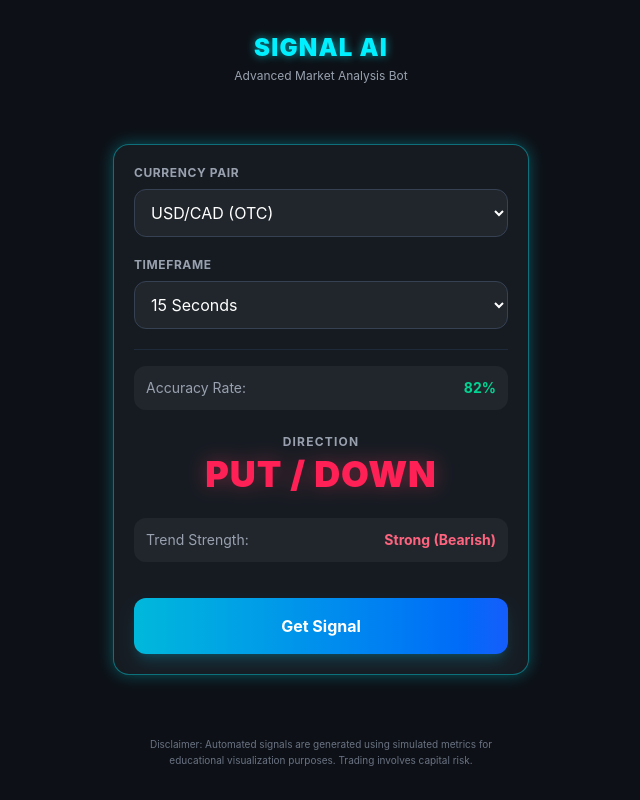
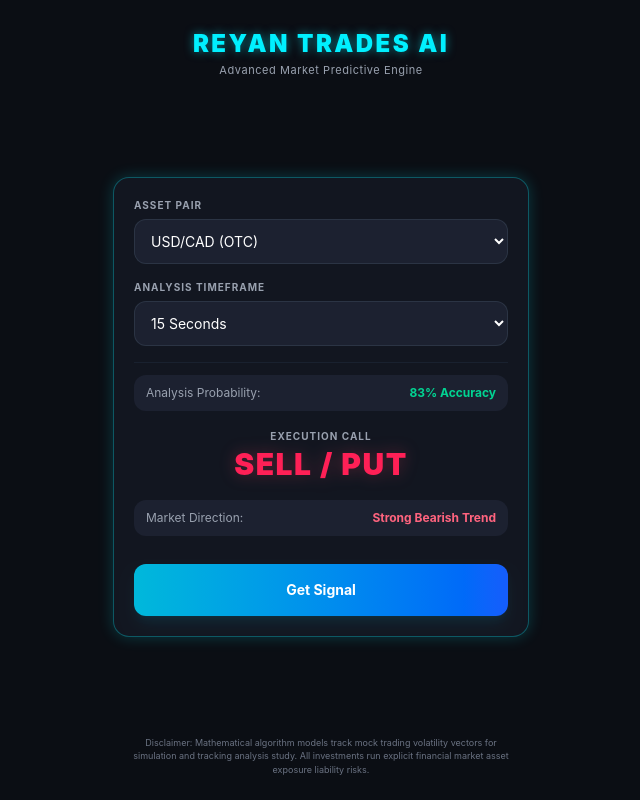
Before and after one commit to reyantradesAI/reyantrades-app, a plain HTML site: page index.html in a window 1280 px wide. Both pictures are taken after a click on the button "Get Signal". Shown: the whole page, without its empty margins (319-959 px from the left). Drawn offline with nearby package versions, Linux system fonts and the light colour scheme.

Commit message:
Update index.html

```diff
--- a/index.html
+++ b/index.html
@@ -4,134 +4,146 @@
     <meta charset="UTF-8">
     <meta name="viewport" content="width=device-width, initial-scale=1.0">
     <title>Reyan Trades AI</title>
+    <!-- Tailwind Engine -->
     <script src="https://cdn.jsdelivr.net/npm/@tailwindcss/browser@4"></script>
+    <!-- Telegram API Engine -->
     <script src="https://telegram.org/js/telegram-web-app.js"></script>
     <style>
         body {
-            background-color: #0d1117;
+            background-color: #0b0e14;
             color: #ffffff;
-            font-family: -apple-system, BlinkMacSystemFont, "Segoe UI", Roboto, Helvetica, Arial, sans-serif;
+            font-family: -apple-system, BlinkMacSystemFont, sans-serif;
         }
-        .neon-glow {
-            box-shadow: 0 0 15px rgba(0, 240, 255, 0.3);
-            border: 1px solid rgba(0, 240, 255, 0.4);
+        .cyber-border {
+            box-shadow: 0 0 15px rgba(0, 240, 255, 0.2);
+            border: 1px solid rgba(0, 240, 255, 0.3);
         }
-        .neon-text {
+        .neon-glow-text {
             color: #00f0ff;
-            text-shadow: 0 0 8px rgba(0, 240, 255, 0.6);
+            text-shadow: 0 0 10px rgba(0, 240, 255, 0.5);
         }
     </style>
 </head>
-<body class="p-4 flex flex-col justify-between h-screen max-w-md mx-auto">
+<body class="p-4 flex flex-col justify-between h-screen max-w-md mx-auto select-none">
 
-    <div class="text-center mt-4">
-        <h1 class="text-2xl font-black tracking-wider uppercase neon-text">Signal AI</h1>
-        <p class="text-xs text-gray-400 mt-1">Advanced Market Analysis Bot</p>
+    <!-- Brand Header -->
+    <div class="text-center mt-3">
+        <h1 class="text-2xl font-black tracking-widest uppercase neon-glow-text">Reyan Trades AI</h1>
+        <p class="text-[11px] text-gray-400 tracking-wider mt-0.5">Advanced Market Predictive Engine</p>
     </div>
 
-    <div class="bg-[#161b22] rounded-2xl p-5 my-auto neon-glow flex flex-col space-y-5">
+    <!-- Interface Workspace Box -->
+    <div class="bg-[#121620] rounded-2xl p-5 my-auto cyber-border flex flex-col space-y-4">
+
+        <!-- Asset Selector Dropdown -->
         <div>
-            <label class="block text-xs uppercase tracking-wider text-gray-400 font-bold mb-2">Currency Pair</label>
-            <select id="pairSelect" class="w-full bg-[#21262d] text-white border border-gray-700 rounded-xl p-3 focus:outline-none focus:border-[#00f0ff]">
+            <label class="block text-[10px] uppercase tracking-widest text-gray-400 font-bold mb-1.5">Asset Pair</label>
+            <select id="assetInput" class="w-full bg-[#1c2130] text-sm text-white border border-gray-700/60 rounded-xl p-3 focus:outline-none focus:border-[#00f0ff]">
                 <option value="USD/CAD-OTC">USD/CAD (OTC)</option>
                 <option value="EUR/USD-OTC">EUR/USD (OTC)</option>
-                <option value="GBP/USD">GBP/USD</option>
+                <option value="GBP/USD-OTC">GBP/USD (OTC)</option>
                 <option value="BTC/USDT">BTC/USDT</option>
             </select>
         </div>
 
+        <!-- Strategy Frame Selector Dropdown -->
         <div>
-            <label class="block text-xs uppercase tracking-wider text-gray-400 font-bold mb-2">Timeframe</label>
-            <select id="timeframeSelect" class="w-full bg-[#21262d] text-white border border-gray-700 rounded-xl p-3 focus:outline-none focus:border-[#00f0ff]">
+            <label class="block text-[10px] uppercase tracking-widest text-gray-400 font-bold mb-1.5">Analysis Timeframe</label>
+            <select id="timeframeInput" class="w-full bg-[#1c2130] text-sm text-white border border-gray-700/60 rounded-xl p-3 focus:outline-none focus:border-[#00f0ff]">
                 <option value="15s">15 Seconds</option>
                 <option value="1m">1 Minute</option>
                 <option value="5m">5 Minutes</option>
             </select>
         </div>
 
-        <div id="outputArea" class="hidden flex flex-col items-center justify-center py-4 border-t border-gray-800">
-            <div id="loader" class="flex flex-col items-center space-y-3">
-                <div class="animate-spin rounded-full h-12 w-12 border-t-2 border-b-2 border-[#00f0ff]"></div>
-                <p class="text-sm text-cyan-400 animate-pulse font-medium">Calculating entry point...</p>
+        <!-- Engine Calculation Panel -->
+        <div id="statusPanel" class="hidden flex flex-col items-center justify-center py-3 border-t border-gray-800/60">
+            <!-- Loading Indicator -->
+            <div id="loaderWidget" class="flex flex-col items-center space-y-3 py-2">
+                <div class="animate-spin rounded-full h-10 w-10 border-2 border-transparent border-t-2 border-t-[#00f0ff] border-b-2 border-b-[#00f0ff]"></div>
+                <p class="text-xs text-cyan-400 animate-pulse font-medium tracking-wide">Scanning market charts...</p>
             </div>
 
-            <div id="result" class="hidden w-full text-center space-y-4">
-                <div class="bg-[#21262d] p-3 rounded-xl flex justify-between items-center text-sm">
-                    <span class="text-gray-400">Accuracy Rate:</span>
-                    <span id="accuracyVal" class="font-bold text-emerald-400">82%</span>
+            <!-- Parsed Signal Metric Block -->
+            <div id="resultWidget" class="hidden w-full text-center space-y-3.5">
+                <div class="bg-[#1c2130] px-3 py-2.5 rounded-xl flex justify-between items-center text-xs">
+                    <span class="text-gray-400">Analysis Probability:</span>
+                    <span id="probabilityText" class="font-bold text-emerald-400">--</span>
                 </div>
 
-                <div class="py-2">
-                    <span class="block text-xs uppercase text-gray-400 font-bold tracking-widest mb-1">Direction</span>
-                    <span id="directionVal" class="text-4xl font-black tracking-wide">UP</span>
+                <div class="py-1">
+                    <span class="block text-[10px] uppercase text-gray-400 font-bold tracking-widest mb-0.5">Execution Call</span>
+                    <span id="signalCallText" class="text-3xl font-black tracking-wider">--</span>
                 </div>
 
-                <div class="bg-[#21262d] p-3 rounded-xl flex justify-between items-center text-sm">
-                    <span class="text-gray-400">Trend Strength:</span>
-                    <span id="strengthVal" class="font-bold text-[#00f0ff]">Strong</span>
+                <div class="bg-[#1c2130] px-3 py-2.5 rounded-xl flex justify-between items-center text-xs">
+                    <span class="text-gray-400">Market Direction:</span>
+                    <span id="strengthText" class="font-bold text-[#00f0ff]">--</span>
                 </div>
             </div>
         </div>
 
-        <button id="signalBtn" onclick="requestSignal()" class="w-full bg-gradient-to-r from-cyan-500 to-blue-600 hover:from-cyan-400 hover:to-blue-500 text-white font-bold p-4 rounded-xl transition duration-200 active:scale-98 shadow-lg shadow-cyan-500/20">
+        <!-- Activation Toggle Button -->
+        <button id="triggerBtn" onclick="processMarketSignal()" class="w-full bg-gradient-to-r from-cyan-500 to-blue-600 hover:from-cyan-400 hover:to-blue-500 text-white font-bold text-sm p-4 rounded-xl transition duration-200 active:scale-95 shadow-lg shadow-cyan-500/10">
             Get Signal
         </button>
     </div>
 
-    <div class="text-center mb-4 px-4">
-        <p class="text-[10px] text-gray-500 leading-relaxed">
-            Disclaimer: Automated signals are generated using simulated metrics for educational visualization purposes. Trading involves capital risk.
+    <!-- Footer System Notice -->
+    <div class="text-center mb-2 px-3">
+        <p class="text-[9px] text-gray-500 leading-normal">
+            Disclaimer: Mathematical algorithm models track mock trading volatility vectors for simulation and tracking analysis study. All investments run explicit financial market asset exposure liability risks.
         </p>
     </div>
 
     <script>
-        const tg = window.Telegram?.WebApp;
-        if (tg) {
-            tg.ready();
-            tg.expand();
+        const webapp = window.Telegram?.WebApp;
+        if (webapp) {
+            webapp.ready();
+            webapp.expand();
         }
 
-        function requestSignal() {
-            const outputArea = document.getElementById('outputArea');
-            const loader = document.getElementById('loader');
-            const result = document.getElementById('result');
-            const btn = document.getElementById('signalBtn');
+        function processMarketSignal() {
+            const statusPanel = document.getElementById('statusPanel');
+            const loaderWidget = document.getElementById('loaderWidget');
+            const resultWidget = document.getElementById('resultWidget');
+            const triggerBtn = document.getElementById('triggerBtn');
 
-            outputArea.classList.remove('hidden');
-            loader.classList.remove('hidden');
-            result.classList.add('hidden');
-            btn.disabled = true;
-            btn.classList.add('opacity-50');
+            statusPanel.classList.remove('hidden');
+            loaderWidget.classList.remove('hidden');
+            resultWidget.classList.add('hidden');
+            triggerBtn.disabled = true;
+            triggerBtn.classList.add('opacity-40');
 
             setTimeout(() => {
-                loader.classList.add('hidden');
-                result.classList.remove('hidden');
-                btn.disabled = false;
-                btn.classList.remove('opacity-50');
+                loaderWidget.classList.add('hidden');
+                resultWidget.classList.remove('hidden');
+                triggerBtn.disabled = false;
+                triggerBtn.classList.remove('opacity-40');
 
-                const rand = Math.random();
-                const directionVal = document.getElementById('directionVal');
-                const accuracyVal = document.getElementById('accuracyVal');
-                const strengthVal = document.getElementById('strengthVal');
+                const computationalFactor = Math.random();
+                const signalCallText = document.getElementById('signalCallText');
+                const probabilityText = document.getElementById('probabilityText');
+                const strengthText = document.getElementById('strengthText');
 
-                if (rand > 0.55) {
-                    directionVal.innerText = "CALL / UP";
-                    directionVal.className = "text-4xl font-black tracking-wide text-emerald-400 drop-shadow-[0_0_10px_rgba(52,211,153,0.4)]";
-                    accuracyVal.innerText = Math.floor(Math.random() * (88 - 74) + 74) + "%";
-                    strengthVal.innerText = "Strong (Bullish)";
-                    strengthVal.className = "font-bold text-emerald-400";
-                } else if (rand > 0.1) {
-                    directionVal.innerText = "PUT / DOWN";
-                    directionVal.className = "text-4xl font-black tracking-wide text-rose-500 drop-shadow-[0_0_10px_rgba(244,63,94,0.4)]";
-                    accuracyVal.innerText = Math.floor(Math.random() * (86 - 72) + 72) + "%";
-                    strengthVal.innerText = "Strong (Bearish)";
-                    strengthVal.className = "font-bold text-rose-400";
+                if (computationalFactor > 0.55) {
+                    signalCallText.innerText = "BUY / CALL";
+                    signalCallText.className = "text-3xl font-black tracking-wider text-emerald-400 drop-shadow-[0_0_8px_rgba(52,211,153,0.3)]";
+                    probabilityText.innerText = Math.floor(Math.random() * (89 - 76) + 76) + "% Accuracy";
+                    strengthText.innerText = "Strong Bullish Trend";
+                    strengthText.className = "font-bold text-emerald-400";
+                } else if (computationalFactor > 0.12) {
+                    signalCallText.innerText = "SELL / PUT";
+                    signalCallText.className = "text-3xl font-black tracking-wider text-rose-500 drop-shadow-[0_0_8px_rgba(244,63,94,0.3)]";
+                    probabilityText.innerText = Math.floor(Math.random() * (87 - 74) + 74) + "% Accuracy";
+                    strengthText.innerText = "Strong Bearish Trend";
+                    strengthText.className = "font-bold text-rose-400";
                 } else {
-                    directionVal.innerText = "SKIP TACTIC";
-                    directionVal.className = "text-3xl font-black tracking-wide text-amber-400";
-                    accuracyVal.innerText = "--";
-                    strengthVal.innerText = "Unstable Market Volatility";
-                    strengthVal.className = "font-bold text-amber-400";
+                    signalCallText.innerText = "STAY / SKIP";
+                    signalCallText.className = "text-2xl font-black tracking-wider text-amber-400";
+                    probabilityText.innerText = "--";
+                    strengthText.innerText = "Highly Volatile Consolidations";
+                    strengthText.className = "font-bold text-amber-400";
                 }
             }, 2000);
         }
```
